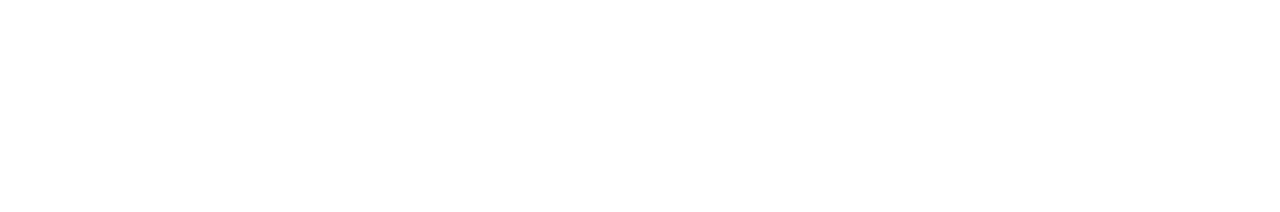
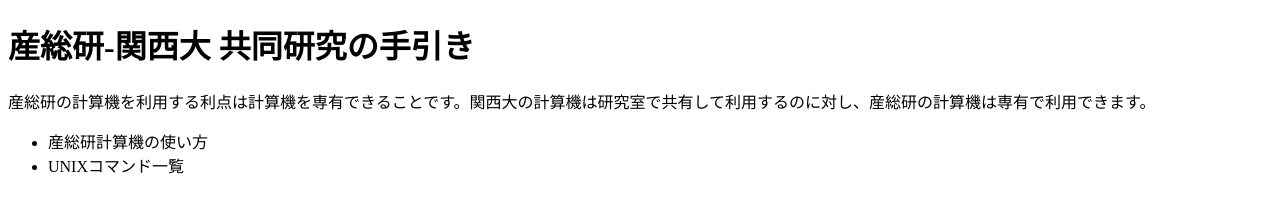
Before and after one commit to q246r/kansai-univ, a plain HTML site: page index.html in a window 1280 px wide. Drawn offline with Linux system fonts and the light colour scheme.

Commit message:
index.html modified

```diff
--- a/index.html
+++ b/index.html
@@ -1,3 +1,16 @@
 <!DOCTYPE html>
 <html lang="ja">
+<head>
+<meta charset="UTF-8">
+<title>産総研-関西大 共同研究</title>
+</head>
+
+<body>
+<h1>産総研-関西大 共同研究の手引き</h1>
+<p>産総研の計算機を利用する利点は計算機を専有できることです。関西大の計算機は研究室で共有して利用するのに対し、産総研の計算機は専有で利用できます。</p>
+<ul>
+<li>産総研計算機の使い方</li>
+<li>UNIXコマンド一覧</li>
+</u>
+</body>
 </html>
```
